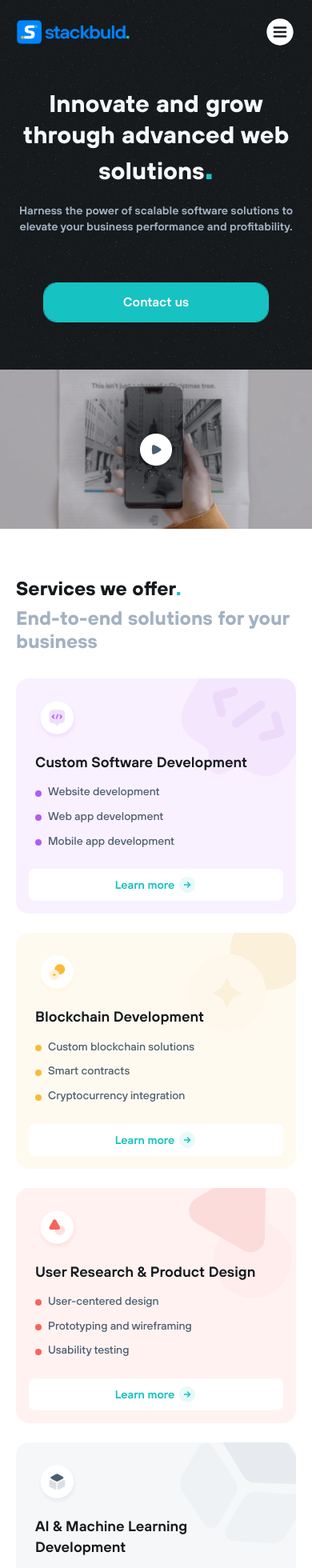
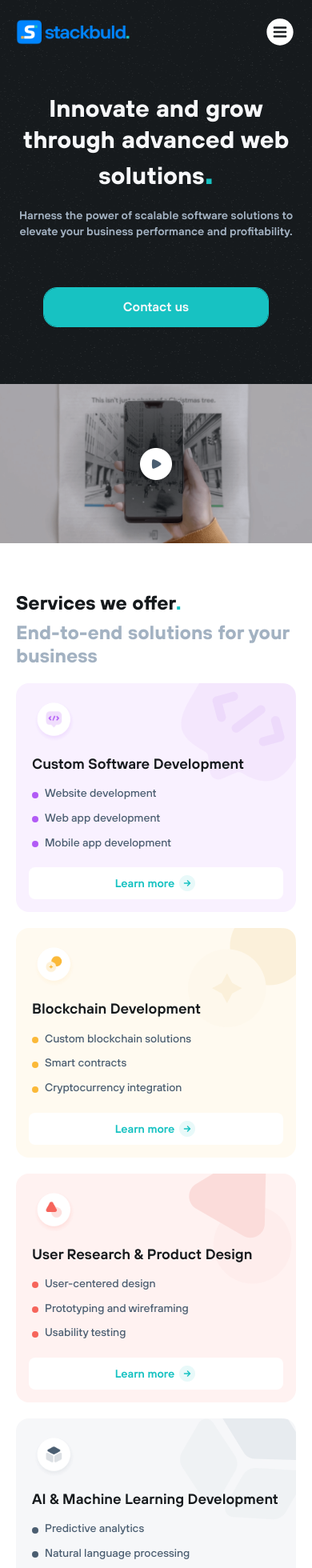
Before and after one commit to pdev6373/stackbuld, a Next.js app: page / in a window 390 px wide. Shown: the top 1960 px of the page at 80% size. Built offline with nearby package versions, Linux system fonts and the light colour scheme.

Commit message:
initial commit

```diff
--- a/components/hero/Hero.module.css
+++ b/components/hero/Hero.module.css
@@ -157,7 +157,7 @@
   .heroContent,
   .heroContentServices {
     position: static;
-    padding: 30px 30px 60px;
+    padding: 36px 24px 72px;
   }
 
   .heroImageWrapper {
--- a/components/projects/Projects.module.css
+++ b/components/projects/Projects.module.css
@@ -44,7 +44,7 @@
   display: flex;
   align-items: flex-end;
   flex-basis: 3rem;
-  transition: flex-basis 500ms, flex-grow 500ms;
+  transition: flex-basis 500ms, flex-grow 500ms, border-radius 500ms;
   background: url("../../assets/images/project-image-1.png");
   background-repeat: no-repeat;
   background-size: cover;
@@ -89,7 +89,7 @@
 .accordionPanel:has([aria-expanded="true"]) .accordionContent {
   opacity: 1;
   transform: translateY(0);
-  transition: transform 400ms 400ms, opacity 400ms 400ms;
+  transition: transform 400ms 390ms, opacity 400ms 400ms;
 }
 
 .accordionChip {
@@ -180,7 +180,13 @@
 }
 
 @media (max-width: 900px) {
+  .accordionPanel {
+    width: 20px;
+    border-radius: 100vh;
+  }
+
   .accordionPanel:has([aria-expanded="true"]) {
+    border-radius: 15px;
     flex-grow: 9;
   }
 }
@@ -202,6 +208,18 @@
   .projectsHeader {
     gap: 40px;
   }
+
+  .accordionPanel {
+    width: 100%;
+  }
+
+  .projectsHeader {
+    gap: 24px;
+  }
+
+  .projects {
+    gap: 24px;
+  }
 }
 
 @media (max-width: 480px) {
@@ -211,12 +229,12 @@
   }
 
   .projects {
-    gap: 32px;
+    gap: 20px;
     padding-inline: 20px;
   }
 
   .projectsHeader {
-    gap: 48px;
+    gap: 20px;
   }
 
   .accordionChip {
--- a/components/review/Review.module.css
+++ b/components/review/Review.module.css
@@ -79,7 +79,7 @@
 @media (max-width: 700px) {
   .reviewContent {
     width: 100%;
-    padding: 40px 30px;
+    padding: 24px;
     gap: 24px;
   }
 
@@ -98,8 +98,8 @@
 
 @media (max-width: 480px) {
   .reviewContent {
-    padding: 24px;
-    gap: 30px;
+    padding: 20px;
+    gap: 20px;
   }
 
   .profileImageMobile {
--- a/components/service/Service.module.css
+++ b/components/service/Service.module.css
@@ -56,8 +56,7 @@
 }
 
 .button {
-  margin: 16px;
-  margin-top: 0;
+  margin: 0 16px 16px;
   display: flex;
   background: rgb(255, 255, 255);
   justify-content: center;
@@ -80,9 +79,15 @@
   outline: 4px solid #fff;
 }
 
+@media (max-width: 700px) {
+  .content {
+    padding: 24px;
+  }
+}
+
 @media (max-width: 480px) {
   .content {
-    padding: 24px;
+    padding: 20px;
     gap: 12px;
   }
 
--- a/components/services/Services.module.css
+++ b/components/services/Services.module.css
@@ -67,6 +67,7 @@
 @media (max-width: 700px) {
   .services {
     padding: 60px 24px;
+    gap: 24px;
   }
 
   .sectionTitle {
@@ -94,7 +95,12 @@
     flex-direction: column;
   }
 
+  .servicesMobile {
+    gap: 20px;
+  }
+
   .services {
     padding-inline: 20px;
+    gap: 20px;
   }
 }
```
